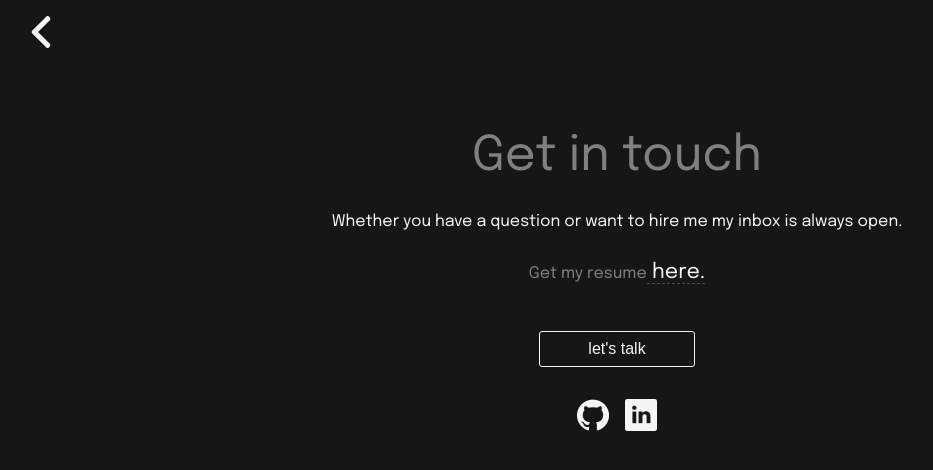
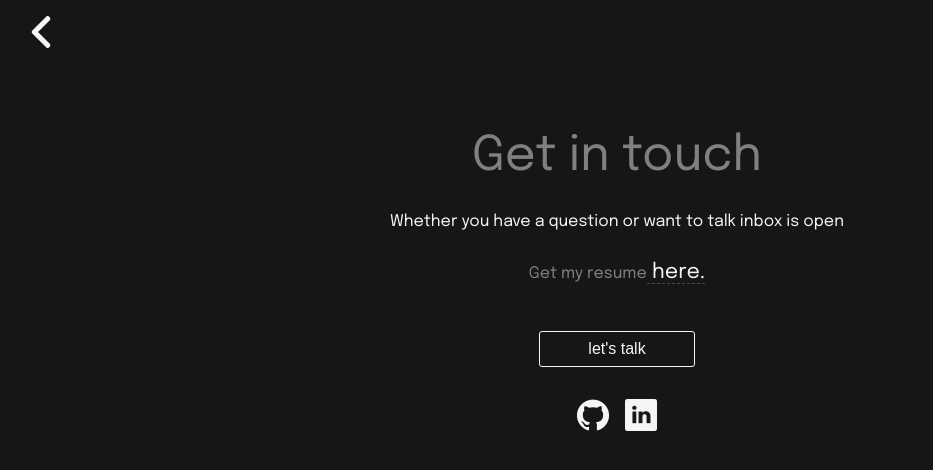
Before and after one commit to vosse/portfolio, a React (Create React App) app: page /contact in a window 1280 px wide. Shown: the top 470 px of the page, without its empty margins (23-956 px from the left). Built offline with nearby package versions, Linux system fonts and the light colour scheme.

Commit message:
fixed contact text

```diff
--- a/src/Components/Contact.js
+++ b/src/Components/Contact.js
@@ -10,7 +10,7 @@ export const Contact = () => {
                 Get in touch
             </div>
             <div className='contact-text'>
-                Whether you have a question or want to hire me my inbox is always open.
+                Whether you have a question or want to talk inbox is open
             </div>
             <div className='resume-link'>
                 Get my resume
```
